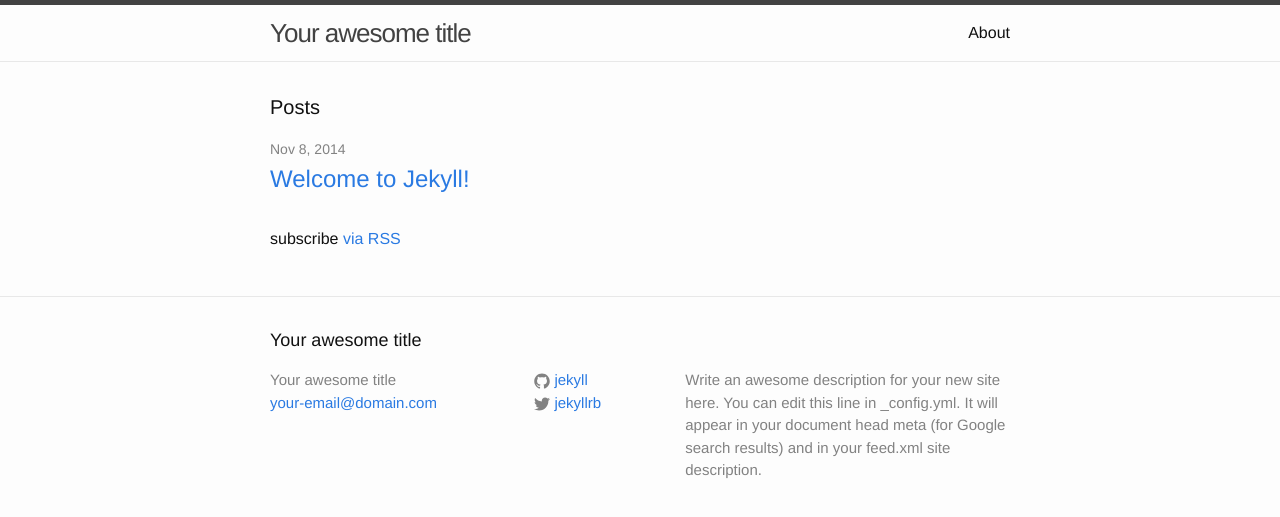
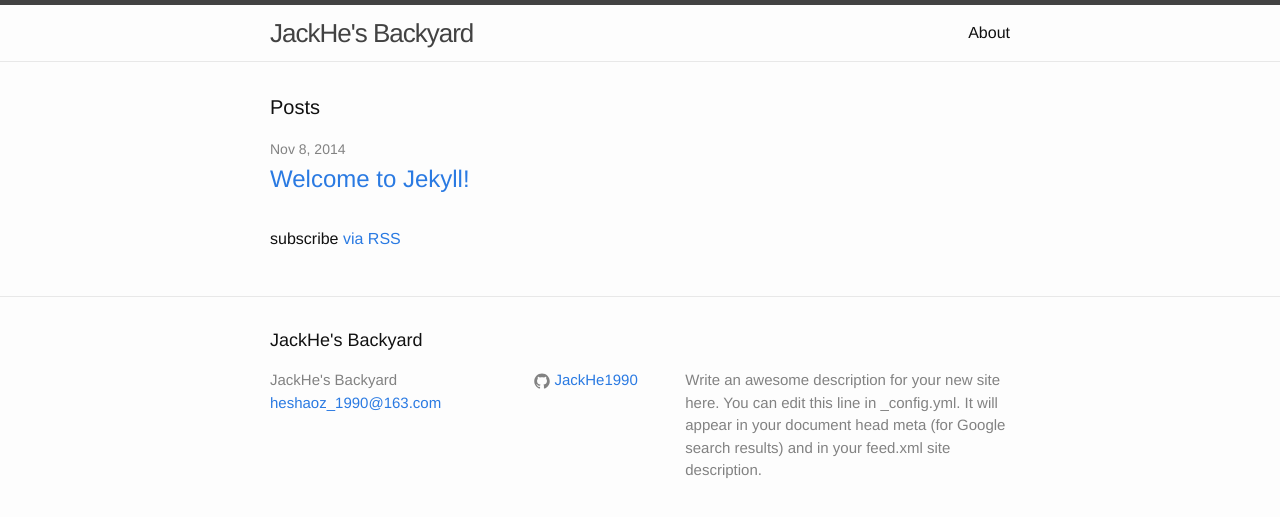
Before and after one commit to JackHe1990/JackHe1990.github.io, a Jekyll site: the page built from index.html, in a window 1280 px wide. Shown: the top 517 px of the page. Built offline with Jekyll 4.4.1, drawn with Linux system fonts in a browser that asks for light colours.

Commit message:
personalized

```diff
--- a/_config.yml
+++ b/_config.yml
@@ -1,14 +1,13 @@
 # Site settings
-title: Your awesome title
-email: your-email@domain.com
+title: JackHe's Backyard
+email: heshaoz_1990@163.com
 description: > # this means to ignore newlines until "baseurl:"
   Write an awesome description for your new site here. You can edit this
   line in _config.yml. It will appear in your document head meta (for
   Google search results) and in your feed.xml site description.
 baseurl: "" # the subpath of your site, e.g. /blog/
 url: "http://yourdomain.com" # the base hostname & protocol for your site
-twitter_username: jekyllrb
-github_username:  jekyll
+github_username:  JackHe1990
 
 # Build settings
 markdown: kramdown
```
